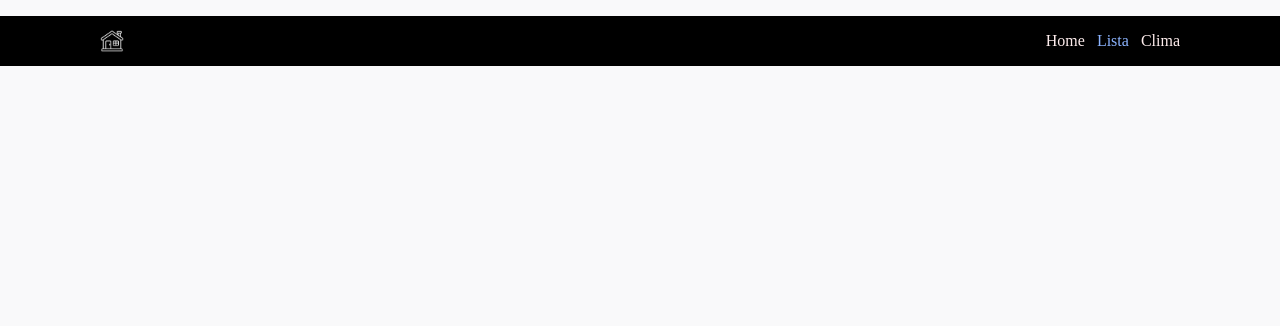
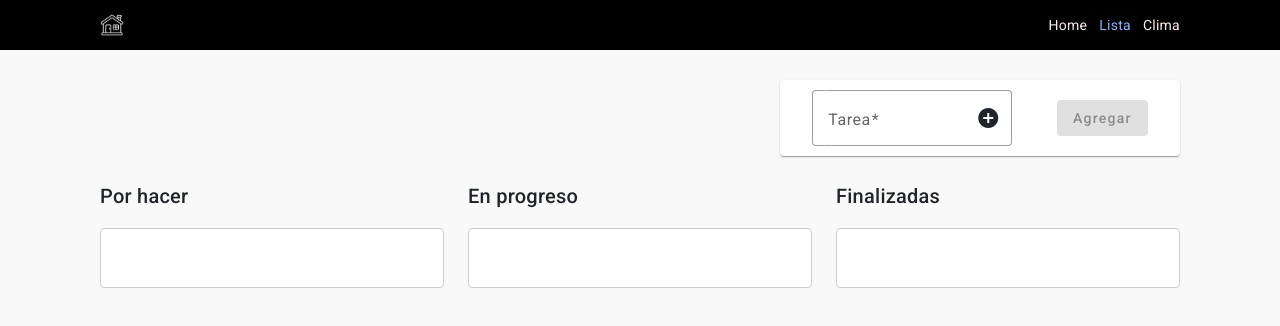
Before and after one commit to JesusHdez19/blitz_challenge, an Angular app: page /to_do_list in a window 1280 px wide. Shown: the top 326 px of the page. Built offline with nearby package versions, Linux system fonts and the light colour scheme.

Commit message:
to do list with drag and drop finished

```diff
--- a/angular.json
+++ b/angular.json
@@ -25,6 +25,7 @@
               "src/assets"
             ],
             "styles": [
+              "@angular/material/prebuilt-themes/indigo-pink.css",
               "src/styles.css"
             ],
             "scripts": []
@@ -87,6 +88,7 @@
               "src/assets"
             ],
             "styles": [
+              "@angular/material/prebuilt-themes/indigo-pink.css",
               "src/styles.css"
             ],
             "scripts": []
--- a/package.json
+++ b/package.json
@@ -11,10 +11,12 @@
   "private": true,
   "dependencies": {
     "@angular/animations": "^17.3.4",
+    "@angular/cdk": "^17.3.5",
     "@angular/common": "^17.3.4",
     "@angular/compiler": "^17.3.4",
     "@angular/core": "^17.3.4",
     "@angular/forms": "^17.3.4",
+    "@angular/material": "^17.3.5",
     "@angular/platform-browser": "^17.3.4",
     "@angular/platform-browser-dynamic": "^17.3.4",
     "@angular/router": "^17.3.4",
--- a/src/app/app.module.ts
+++ b/src/app/app.module.ts
@@ -5,6 +5,7 @@ import { AppRoutingModule } from './app-routing.module';
 import { AppComponent } from './app.component';
 import { HttpClientModule } from '@angular/common/http';
 import { NavbarComponent } from './components/navbar/navbar.component';
+import { provideAnimationsAsync } from '@angular/platform-browser/animations/async';
 
 @NgModule({
   declarations: [
@@ -16,7 +17,9 @@ import { NavbarComponent } from './components/navbar/navbar.component';
     HttpClientModule,
     NavbarComponent
   ],
-  providers: [],
+  providers: [
+    provideAnimationsAsync()
+  ],
   bootstrap: [AppComponent]
 })
 export class AppModule { }
--- a/src/app/components/navbar/navbar.component.css
+++ b/src/app/components/navbar/navbar.component.css
@@ -4,7 +4,7 @@
     justify-content: center;
     align-items: center;
     width: 100%;
-    height: auto;
+    height: 50px;
     background-color: black;
     position: fixed;
     z-index: 11;
@@ -18,6 +18,7 @@
     align-items: center;
     justify-content: space-between;
     margin: 0 40px;
+    height: 40px;
 }
 
 .navbar-options-container{
@@ -41,6 +42,7 @@
     margin-left: 12px;
     color: #FEEDED;
     cursor: pointer;
+    margin: 0 0 0 12px;
 }
 
 .navbar-option:hover{
@@ -48,7 +50,7 @@
 }
 
 .navbar-option-selected{
-    margin-left: 12px;
+    margin: 0 0 0 12px;
     color: #8CB4FF;
     cursor: pointer;
 }
--- a/src/app/components/to-do-list-page/to-do-list-page.component.css
+++ b/src/app/components/to-do-list-page/to-do-list-page.component.css
@@ -0,0 +1,95 @@
+.new-task-container{
+    display: flex;
+    flex-direction: column;
+    justify-content: end;
+    align-items: end;
+    width: 100%;
+}
+
+.pd-10{
+    padding: 10px;
+    width: 100%;
+    max-width: 400px;
+}
+
+:host .mat-mdc-form-field{
+    width: 100%;
+    max-width: 200px;
+}
+
+::ng-deep .mat-mdc-form-field-subscript-wrapper{
+    display: none !important;
+}
+
+.form-container{
+    display: flex;
+    flex-direction: row;
+    flex-wrap: wrap;
+    justify-content: space-around;
+    align-items: center;
+}
+
+.add-task-btn{
+    margin: 8px 0;
+}
+
+.example-container {
+    width: 400px;
+    max-width: 100%;
+    margin: 0 25px 25px 0;
+    display: inline-block;
+    vertical-align: top;
+  }
+
+.example-list {
+    border: solid 1px #ccc;
+    min-height: 60px;
+    background: white;
+    border-radius: 4px;
+    overflow: hidden;
+    display: block;
+}
+
+.example-box {
+    padding: 20px 10px;
+    border-bottom: solid 1px #ccc;
+    color: rgba(0, 0, 0, 0.87);
+    display: flex;
+    flex-direction: row;
+    align-items: center;
+    justify-content: space-between;
+    box-sizing: border-box;
+    cursor: move;
+    background: white;
+    font-size: 14px;
+}
+
+.cdk-drag-preview {
+    box-sizing: border-box;
+    border-radius: 4px;
+    box-shadow: 0 5px 5px -3px rgba(0, 0, 0, 0.2),
+                0 8px 10px 1px rgba(0, 0, 0, 0.14),
+                0 3px 14px 2px rgba(0, 0, 0, 0.12);
+}
+
+.cdk-drag-placeholder {
+    opacity: 0;
+}
+
+.cdk-drag-animating {
+    transition: transform 250ms cubic-bezier(0, 0, 0.2, 1);
+}
+
+.example-box:last-child {
+    border: none;
+}
+
+.example-list.cdk-drop-list-dragging .example-box:not(.cdk-drag-placeholder) {
+    transition: transform 250ms cubic-bezier(0, 0, 0.2, 1);
+}
+
+.box{
+    display: grid;
+    grid-auto-flow: column;
+    grid-column-gap: 10px;
+}
--- a/src/app/components/to-do-list-page/to-do-list-page.component.html
+++ b/src/app/components/to-do-list-page/to-do-list-page.component.html
@@ -1 +1,79 @@
-<p>to-do-list-page works!</p>
+<div class="bg-container">
+    <div class="data-container">
+        <div class="new-task-container">
+            <mat-card class="pd-10">
+                <form action="" [formGroup] = todoForm class="form-container">
+                    <mat-form-field appearance="outline">
+                        <mat-label>Tarea</mat-label>
+                        <input matInput formControlName="item" placeholder="Placeholder">
+                        <mat-icon matSuffix>add_circle</mat-icon>
+                      </mat-form-field>
+                      @if(!isEditEnabled){
+                        <button (click)="addTask()" mat-raised-button color="primary" class="add-task-btn" [disabled]="todoForm.invalid"> Agregar</button>
+                      }@else{
+                        <button (click)="updateTask()" mat-raised-button color="primary" class="add-task-btn" [disabled]="todoForm.invalid"> Actualizar</button>
+                      }
+                      </form>
+            </mat-card>
+        </div>
+        <div class="col-md-12 mt-4">
+            <div cdkDropListGroup>
+                <div class="row">
+                    <div class="col-md-4">
+                        <h2>Por hacer @if(tasks.length > 0){ <span> - {{tasks.length}}</span> }</h2>
+
+                        <div
+                          cdkDropList
+                          [cdkDropListData]="tasks"
+                          class="example-list"
+                          (cdkDropListDropped)="drop($event)">
+                          @for (item of tasks; track item) {
+                            <div class="example-box" cdkDrag>{{item.title}}
+                                <div class="box">
+                                    <button mat-icon-button color="warn" (click)="deleteTask($index)"><mat-icon>delete</mat-icon></button>
+                                    <button mat-icon-button color="primary" (click)="editTask(item,$index)"><mat-icon>edit</mat-icon></button>
+                                </div>
+                            </div>
+                          }
+                        </div>
+                    </div>
+                    <div class="col-md-4">
+                        <h2>En progreso@if(inProgress.length > 0){ <span> - {{inProgress.length}}</span> }</h2>
+
+                        <div
+                          cdkDropList
+                          [cdkDropListData]="inProgress"
+                          class="example-list"
+                          (cdkDropListDropped)="drop($event)">
+                          @for (item of inProgress; track item) {
+                            <div class="example-box" cdkDrag>{{item.title}}
+                                <div class="box">
+                                    <button mat-icon-button color="warn" (click)="deleteInProgressTask($index)"><mat-icon>delete</mat-icon></button>
+                                </div>
+                            </div>
+                          }
+                        </div>
+                    </div>
+                    <div class="col-md-4">
+                        <h2>Finalizadas@if(doneTasks.length > 0){ <span> - {{doneTasks.length}}</span> }</h2>
+
+                        <div
+                          cdkDropList
+                          [cdkDropListData]="doneTasks"
+                          class="example-list"
+                          (cdkDropListDropped)="drop($event)">
+                          @for (item of doneTasks; track item) {
+                            <div class="example-box" cdkDrag>{{item.title}}
+                                <div class="box">
+                                    <button mat-icon-button color="warn" (click)="deleteFinishTask($index)"><mat-icon>delete</mat-icon></button>
+                                    <button mat-icon-button color="primary"><mat-icon>check</mat-icon></button>
+                                </div>
+                            </div>
+                          }
+                        </div>
+                    </div>
+                </div>
+            </div>
+        </div>
+    </div>
+</div>
--- a/src/app/components/to-do-list-page/to-do-list-page.component.ts
+++ b/src/app/components/to-do-list-page/to-do-list-page.component.ts
@@ -1,12 +1,83 @@
-import { Component } from '@angular/core';
+import { Component, OnInit } from '@angular/core';
+import { MatCardModule } from '@angular/material/card';
+import { MatFormFieldModule } from '@angular/material/form-field';
+import { MatInputModule } from '@angular/material/input';
+import { MatIconModule } from '@angular/material/icon';
+import { MatButtonModule } from '@angular/material/button';
+import { FormGroup, FormBuilder, Validators, ReactiveFormsModule } from "@angular/forms";
+import {CdkDragDrop, DragDropModule, moveItemInArray, transferArrayItem} from '@angular/cdk/drag-drop';
+import { Task } from 'src/app/model/task';
 
 @Component({
   selector: 'app-to-do-list-page',
   standalone: true,
-  imports: [],
+  imports: [MatCardModule, MatFormFieldModule, MatInputModule, MatIconModule, MatButtonModule, ReactiveFormsModule, DragDropModule],
   templateUrl: './to-do-list-page.component.html',
   styleUrl: './to-do-list-page.component.css'
 })
-export class ToDoListPageComponent {
+export class ToDoListPageComponent implements OnInit{
+
+  todoForm !: FormGroup;
+  tasks: Task[] = []
+  inProgress: Task [] = []
+  doneTasks: Task[] = []
+  updateId: any
+  isEditEnabled: boolean = false
+
+  constructor(private formBuilder: FormBuilder){
+
+  }
+
+  ngOnInit(): void {
+    this.todoForm = this.formBuilder.group({
+      item: ['', Validators.required]
+    })
+  }
+
+  drop(event: CdkDragDrop<Task[]>) {
+    if (event.previousContainer === event.container) {
+      moveItemInArray(event.container.data, event.previousIndex, event.currentIndex);
+    } else {
+      transferArrayItem(
+        event.previousContainer.data,
+        event.container.data,
+        event.previousIndex,
+        event.currentIndex,
+      );
+    }
+  }
+
+  addTask(){
+    this.tasks.push({
+      title: this.todoForm.value.item, checked: false
+    })
+    this.todoForm.reset()
+  }
+
+  editTask(item: Task, id: number){
+    this.todoForm.controls['item'].setValue(item.title)
+    this.updateId = id;
+    this.isEditEnabled = true
+  }
+
+  deleteTask(id: number){
+    this.tasks.splice(id, 1)
+  }
+
+  deleteInProgressTask(id: number){
+    this.inProgress.splice(id, 1)
+  }
+
+  deleteFinishTask(id: number){
+    this.doneTasks.splice(id, 1)
+  }
+
+  updateTask(){
+    this.tasks[this.updateId].title = this.todoForm.value.item
+    this.tasks[this.updateId].checked = false
+    this.todoForm.reset()
+    this.updateId = undefined
+    this.isEditEnabled = false
+  }
 
 }
--- a/src/app/components/weather-page/weather-page.component.css
+++ b/src/app/components/weather-page/weather-page.component.css
@@ -27,7 +27,7 @@
     width: 100%;
     height: auto;
     margin: 40px 0 20px 0;
-    /* padding: 10px 15px; */
+    padding: 20px 0;
     align-items: center;
     position: relative;
     border-radius: 25px;
@@ -55,7 +55,7 @@
     overflow-y: scroll;
     border: 2px solid #E3E3E3;
     margin: 40px 0px 20px 0;
-    /* padding: 10px 15px; */
+    padding: 20px 0;
     align-items: center;
     position: relative;
     border-radius: 25px;
--- a/src/index.html
+++ b/src/index.html
@@ -6,8 +6,11 @@
   <base href="/">
   <meta name="viewport" content="width=device-width, initial-scale=1">
   <link rel="icon" type="image/x-icon" href="favicon.ico">
+  <link href="https://fonts.googleapis.com/css2?family=Roboto:wght@300;400;500&display=swap" rel="stylesheet">
+  <link href="https://fonts.googleapis.com/icon?family=Material+Icons" rel="stylesheet">
+  <link href="https://cdn.jsdelivr.net/npm/bootstrap@5.3.3/dist/css/bootstrap.min.css" rel="stylesheet" integrity="sha384-QWTKZyjpPEjISv5WaRU9OFeRpok6YctnYmDr5pNlyT2bRjXh0JMhjY6hW+ALEwIH" crossorigin="anonymous">
 </head>
-<body>
+<body class="mat-typography">
   <app-root></app-root>
 </body>
 </html>
--- a/src/styles.css
+++ b/src/styles.css
@@ -11,7 +11,7 @@ body{
     align-items: center;
     width: 100%;
     height: auto;
-    padding-top: 60px;
+    padding-top: 80px;
 }
 
 .data-container{
@@ -23,3 +23,5 @@ body{
     justify-content: center;
     margin: 0 40px;
 }
+html, body { height: 100%; }
+body { margin: 0; font-family: Roboto, "Helvetica Neue", sans-serif; }
```
Also changed, not shown: src/app/model/task.ts (+3 -5 lines), 2 other files (tests, documents, lock files or other folders).
